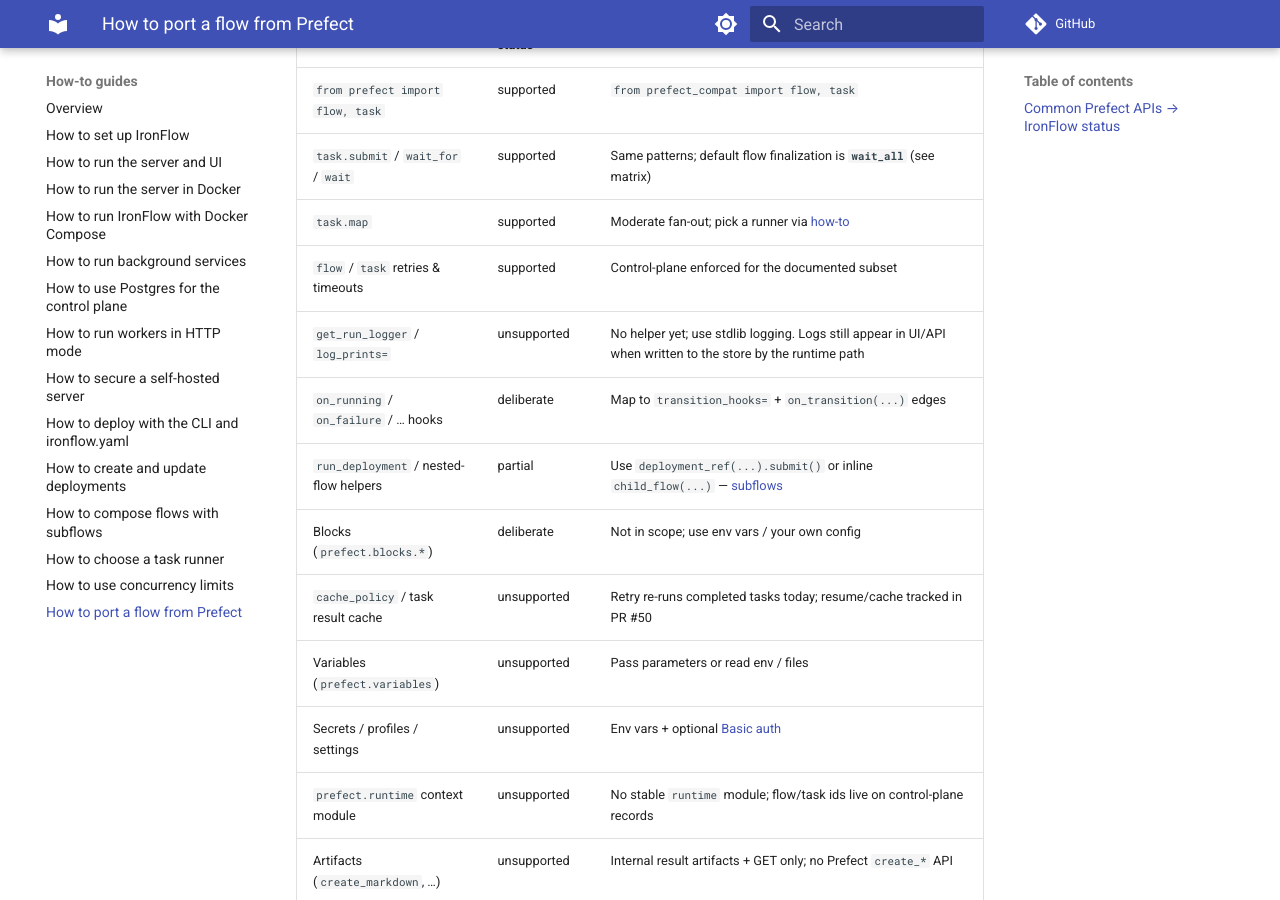
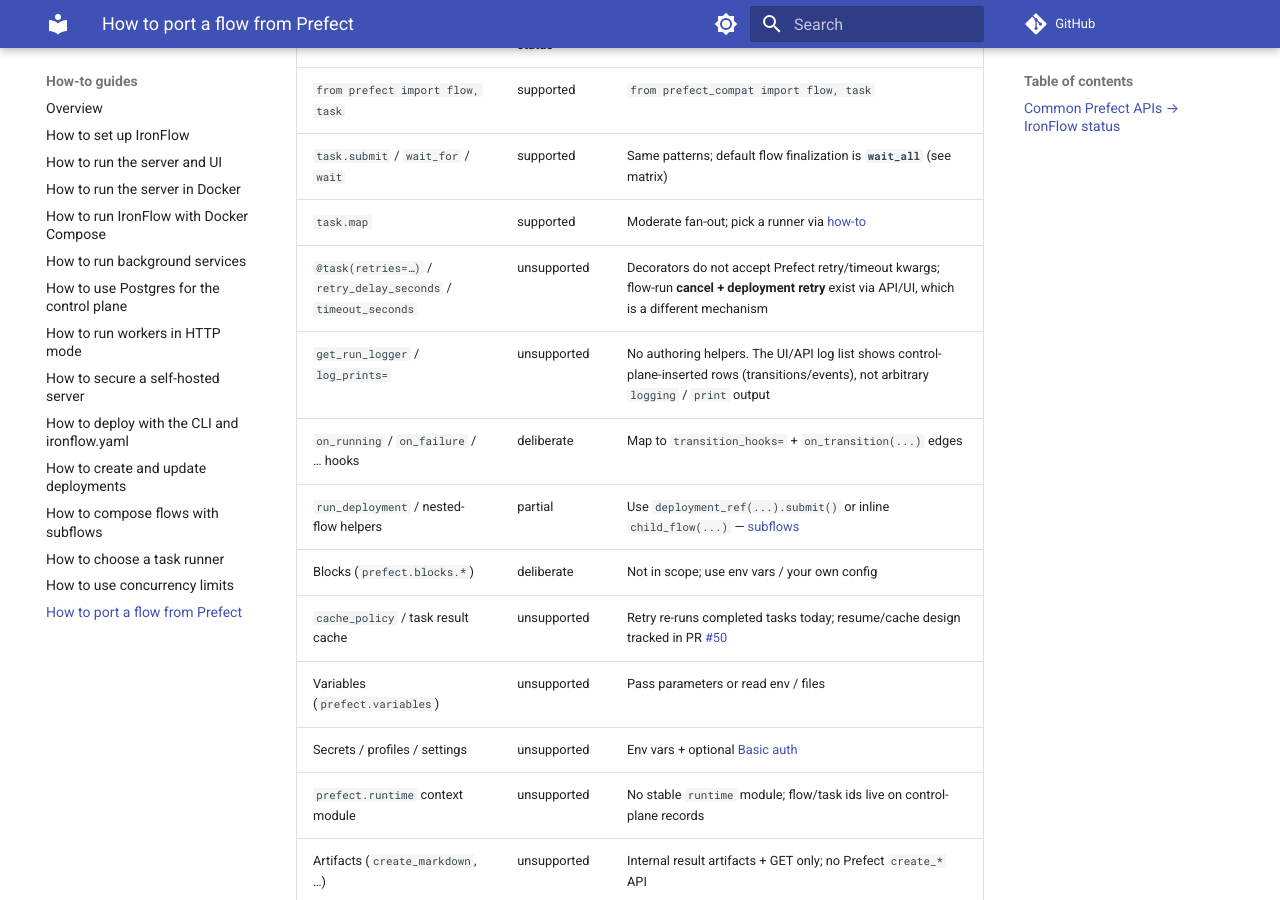
Before and after one commit to PPPSDavid/rust-based-prefect, an MkDocs documentation site: the page built from docs/how-to/port-from-prefect.md, in a window 1280 px wide and 900 px high, scrolled down 893 px. Built offline with MkDocs 1.6.1 and Material for MkDocs 9.7.7, drawn with Linux system fonts in a browser that asks for light colours; comment, search, counter and statistics services are not loaded.

Commit message:
docs: fix adversarial findings in P0 truth pass
Correct overstated retries/timeouts and logging claims, drop the
missing task-result-cache plan path, separate deliberate park from
open gaps, and tighten UI checklist wording.

Co-authored-by: David Yu <PPPSDavid@users.noreply.github.com>

```diff
--- a/docs/how-to/port-from-prefect.md
+++ b/docs/how-to/port-from-prefect.md
@@ -17,12 +17,12 @@ Use this table when a Prefect import fails or behaves differently. Status values
 | `from prefect import flow, task` | supported | `from prefect_compat import flow, task` |
 | `task.submit` / `wait_for` / `wait` | supported | Same patterns; default flow finalization is **`wait_all`** (see matrix) |
 | `task.map` | supported | Moderate fan-out; pick a runner via [how-to](choose-task-runners.md) |
-| `flow` / `task` retries & timeouts | supported | Control-plane enforced for the documented subset |
-| `get_run_logger` / `log_prints=` | unsupported | No helper yet; use stdlib logging. Logs still appear in UI/API when written to the store by the runtime path |
+| `@task(retries=…)` / `retry_delay_seconds` / `timeout_seconds` | unsupported | Decorators do not accept Prefect retry/timeout kwargs; flow-run **cancel + deployment retry** exist via API/UI, which is a different mechanism |
+| `get_run_logger` / `log_prints=` | unsupported | No authoring helpers. The UI/API log list shows control-plane-inserted rows (transitions/events), not arbitrary `logging` / `print` output |
 | `on_running` / `on_failure` / … hooks | deliberate | Map to `transition_hooks=` + `on_transition(...)` edges |
 | `run_deployment` / nested-flow helpers | partial | Use `deployment_ref(...).submit()` or inline `child_flow(...)` — [subflows](subflows.md) |
 | Blocks (`prefect.blocks.*`) | deliberate | Not in scope; use env vars / your own config |
-| `cache_policy` / task result cache | unsupported | Retry re-runs completed tasks today; resume/cache tracked in PR #50 |
+| `cache_policy` / task result cache | unsupported | Retry re-runs completed tasks today; resume/cache design tracked in PR [#50](https://github.com/PPPSDavid/rust-based-prefect/pull/50) |
 | Variables (`prefect.variables`) | unsupported | Pass parameters or read env / files |
 | Secrets / profiles / settings | unsupported | Env vars + optional [Basic auth](secure-self-hosted.md) |
 | `prefect.runtime` context module | unsupported | No stable `runtime` module; flow/task ids live on control-plane records |
```
Also changed, not shown: COMPATIBILITY.md (+10 -8 lines), docs/PREFECT_IRONFLOW_MAPPING.md (+2 -2 lines), docs/ui_prefect_parity_checklist.md (+2 -2 lines).
